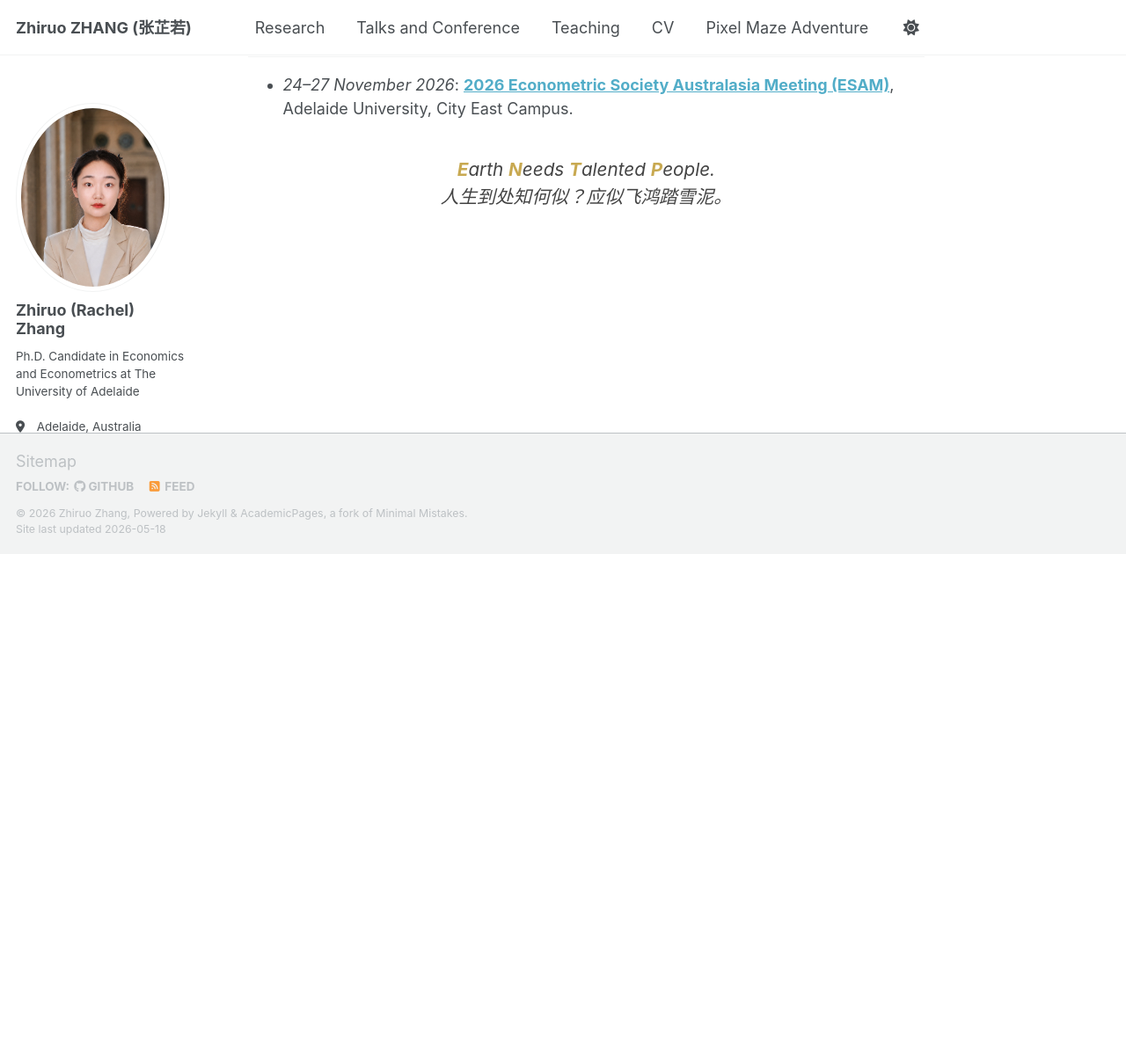
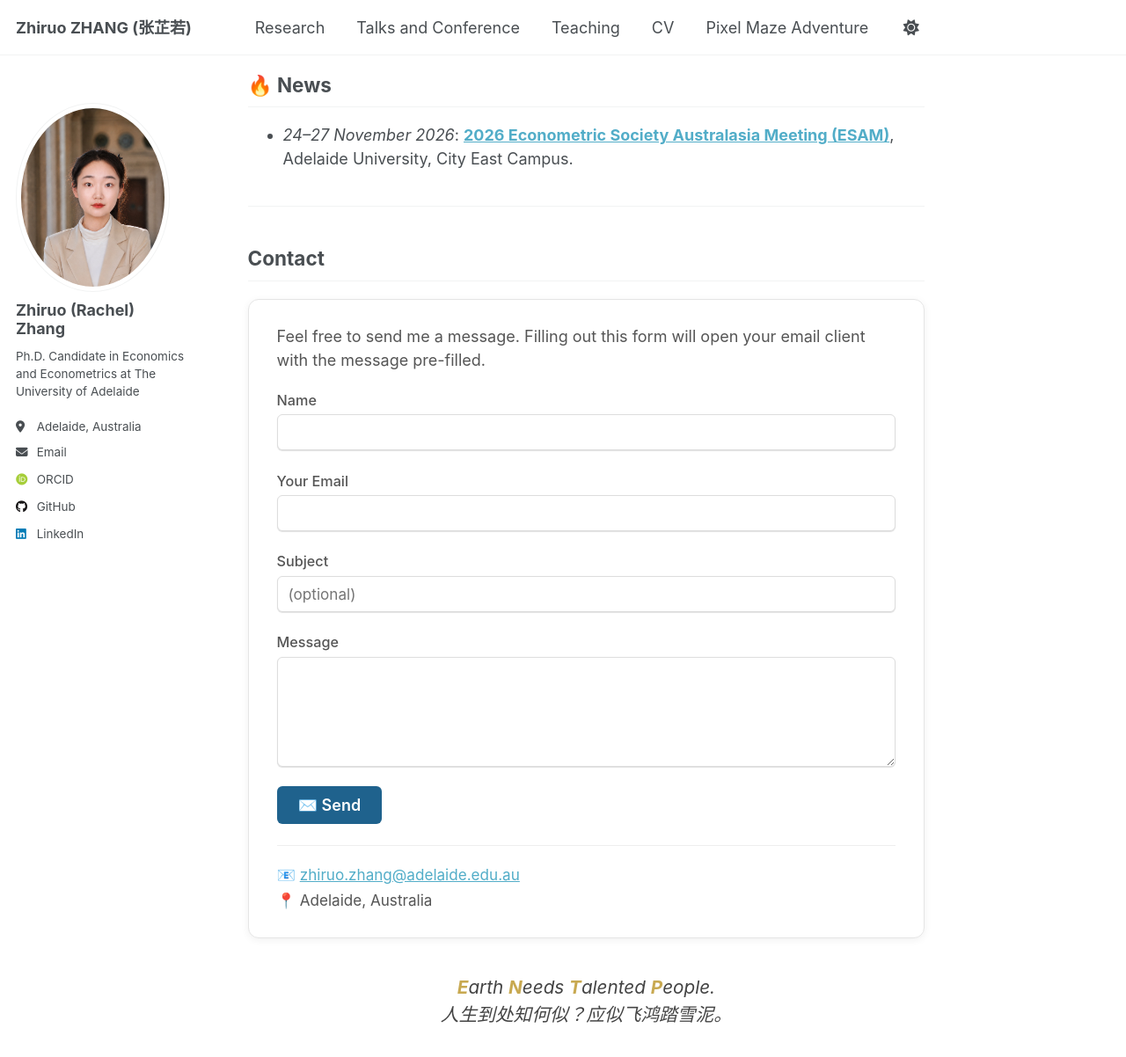
Before and after one commit to zhiruozzr/zhiruozzr.github.io, a Jekyll site: the page built from _pages/about.md, in a window 1280 px wide and 1400 px high, scrolled down 2171 px. Shown: the top 1202 px of the window at 88% size. Built offline with Jekyll 4.4.1, drawn with Linux system fonts in a browser that asks for light colours; some web fonts are replaced; a script that is not in the unit is left out; before the commit the page ends 2801 px from its top, so only the background shows below that; some of the changed text lies outside the part shown.

Commit message:
Revise about page title and add contact form
Updated the title and added contact section with a form for user inquiries.

```diff
--- a/_pages/about.md
+++ b/_pages/about.md
@@ -20,7 +20,7 @@ redirect_from:
 <h1 style="margin-top:0; margin-bottom:6px; font-size:2rem;">Zhiruo (Rachel) Zhang</h1>
 
 <p style="font-size:1.1rem; color:#555; margin-top:0; margin-bottom:18px;">
-Ph.D. Candidate in Economics and Econometrics at Adelaide University
+Ph.D. Candidate in Economics and Econometrics at the University of Adelaide
 </p>
 
 <p style="font-size:1.05rem; line-height:1.7; margin-bottom:14px;">
@@ -54,7 +54,7 @@ I am on the <strong>2025–2026 job market</strong>.
 
 </div>
 
-## Job Market Paper
+<h2 id="job-market-paper">Job Market Paper</h2>
 
 <p style="font-size:1.05rem; line-height:1.7;">
 <strong>Adaptive Bayesian Shrinkage of High-Dimensional Panel VARs</strong> (with Firmin Doko Tchatoka and Qazi Haque) &nbsp;[<a href="/files/Adaptive.pdf" target="_blank">download</a>]
@@ -64,7 +64,7 @@ I am on the <strong>2025–2026 job market</strong>.
 <strong>Abstract:</strong> This paper develops a Bayesian framework for estimating high-dimensional panel vector autoregressions (PVARs). We propose a novel approach that combines Bayesian shrinkage with adaptive variable selection to effectively tackle over-parameterization and sparsity common in high-dimensional panels. By employing Laplace-based spike-and-slab priors on model coefficients, the framework flexibly captures both cross-sectional inter-dependencies and unit-specific heterogeneity, offering a powerful and robust tool for structured inference. Monte Carlo simulations demonstrate that our method outperforms existing regularization techniques in terms of estimation accuracy and forecasting performance. Empirically, the framework uncovers asymmetric financial contagion within euro area sovereign bond markets and produces stable, reliable forecasts across a multi-country macroeconomic panel. These findings highlight the effectiveness of adaptive shrinkage in modeling heterogeneous and evolving linkages within complex panel data systems.
 </p>
 
-## Working Papers
+<h2 id="working-papers">Working Papers</h2>
 
 <p style="font-size:1.05rem; line-height:1.7; margin-top:20px;">
 <strong>Bayesian Network Estimation for High-Dimensional Panel VARs</strong> (with Firmin Doko Tchatoka and Qazi Haque)
@@ -88,6 +88,116 @@ I am on the <strong>2025–2026 job market</strong>.
 
 - <em>24–27 November 2026</em>: <a href="https://adelaide.edu.au/about/events/2026/2026-econometric-society-australasia-meeting-esam/" target="_blank"><strong>2026 Econometric Society Australasia Meeting (ESAM)</strong></a>, Adelaide University, City East Campus.
 
+<hr style="margin-top:40px; margin-bottom:20px;">
+
+<h2 id="contact">Contact</h2>
+
+<div style="
+  background: #ffffff;
+  border: 1px solid #e5e5e5;
+  border-radius: 12px;
+  padding: 28px 32px;
+  margin: 20px 0;
+  box-shadow: 0 2px 10px rgba(0,0,0,0.06);
+">
+
+<p style="font-size:1rem; color:#555; margin-top:0; margin-bottom:20px;">
+Feel free to send me a message. Filling out this form will open your email client with the message pre-filled.
+</p>
+
+<form onsubmit="sendContactEmail(event)" style="display:flex; flex-direction:column; gap:14px;">
+
+  <div>
+    <label for="contact-name" style="display:block; font-size:0.9rem; color:#555; margin-bottom:4px; font-weight:500;">Name</label>
+    <input type="text" id="contact-name" required style="
+      width: 100%;
+      padding: 9px 12px;
+      font-size: 0.95rem;
+      border: 1px solid #ddd;
+      border-radius: 6px;
+      box-sizing: border-box;
+      font-family: inherit;
+    " />
+  </div>
+
+  <div>
+    <label for="contact-email" style="display:block; font-size:0.9rem; color:#555; margin-bottom:4px; font-weight:500;">Your Email</label>
+    <input type="email" id="contact-email" required style="
+      width: 100%;
+      padding: 9px 12px;
+      font-size: 0.95rem;
+      border: 1px solid #ddd;
+      border-radius: 6px;
+      box-sizing: border-box;
+      font-family: inherit;
+    " />
+  </div>
+
+  <div>
+    <label for="contact-subject" style="display:block; font-size:0.9rem; color:#555; margin-bottom:4px; font-weight:500;">Subject</label>
+    <input type="text" id="contact-subject" placeholder="(optional)" style="
+      width: 100%;
+      padding: 9px 12px;
+      font-size: 0.95rem;
+      border: 1px solid #ddd;
+      border-radius: 6px;
+      box-sizing: border-box;
+      font-family: inherit;
+    " />
+  </div>
+
+  <div>
+    <label for="contact-message" style="display:block; font-size:0.9rem; color:#555; margin-bottom:4px; font-weight:500;">Message</label>
+    <textarea id="contact-message" rows="5" required style="
+      width: 100%;
+      padding: 9px 12px;
+      font-size: 0.95rem;
+      border: 1px solid #ddd;
+      border-radius: 6px;
+      box-sizing: border-box;
+      font-family: inherit;
+      resize: vertical;
+    "></textarea>
+  </div>
+
+  <button type="submit" style="
+    background: #1f628d;
+    color: #ffffff;
+    border: none;
+    padding: 11px 24px;
+    border-radius: 6px;
+    font-size: 1rem;
+    font-weight: 600;
+    cursor: pointer;
+    align-self: flex-start;
+  ">✉️ Send</button>
+
+</form>
+
+<div style="margin-top:24px; padding-top:18px; border-top:1px solid #eee; font-size:0.95rem; color:#555; line-height:1.7;">
+  📧 <a href="mailto:zhiruo.zhang@adelaide.edu.au">zhiruo.zhang@adelaide.edu.au</a><br>
+  📍 Adelaide, Australia
+</div>
+
+</div>
+
+<script>
+function sendContactEmail(event) {
+  event.preventDefault();
+  var name = document.getElementById('contact-name').value;
+  var email = document.getElementById('contact-email').value;
+  var subject = document.getElementById('contact-subject').value || 'Message from your website';
+  var message = document.getElementById('contact-message').value;
+
+  var body = 'From: ' + name + ' (' + email + ')%0D%0A%0D%0A' + encodeURIComponent(message);
+  var mailto = 'mailto:zhiruo.zhang@adelaide.edu.au'
+             + '?subject=' + encodeURIComponent(subject)
+             + '&body=' + body;
+
+  window.location.href = mailto;
+}
+</script>
+
 <div style="text-align:center; margin-top:40px; margin-bottom:10px; font-size:1.15rem; color:#444;">
   <em>
     <span style="color:#c8a951; font-weight:650;">E</span>arth
```
Also changed, not shown: other parts of _pages/about.md (+1 -1 lines).
